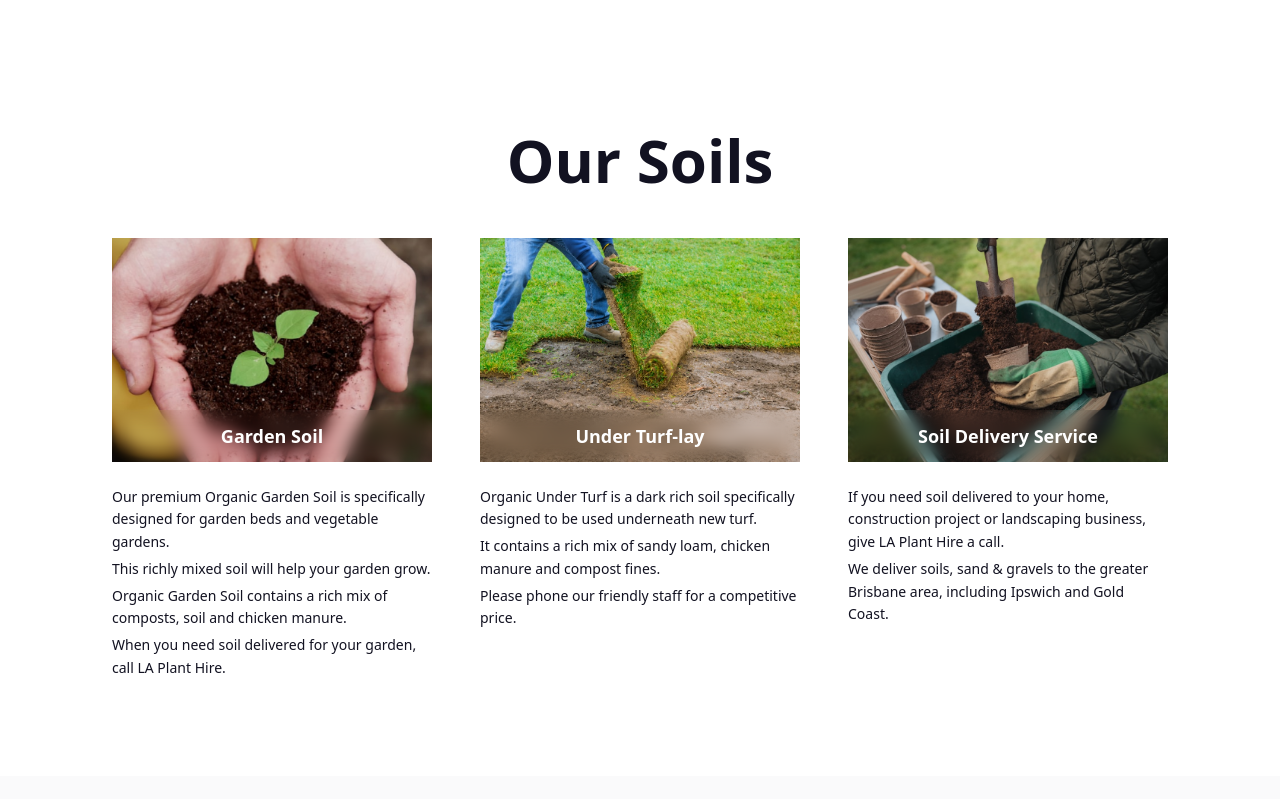
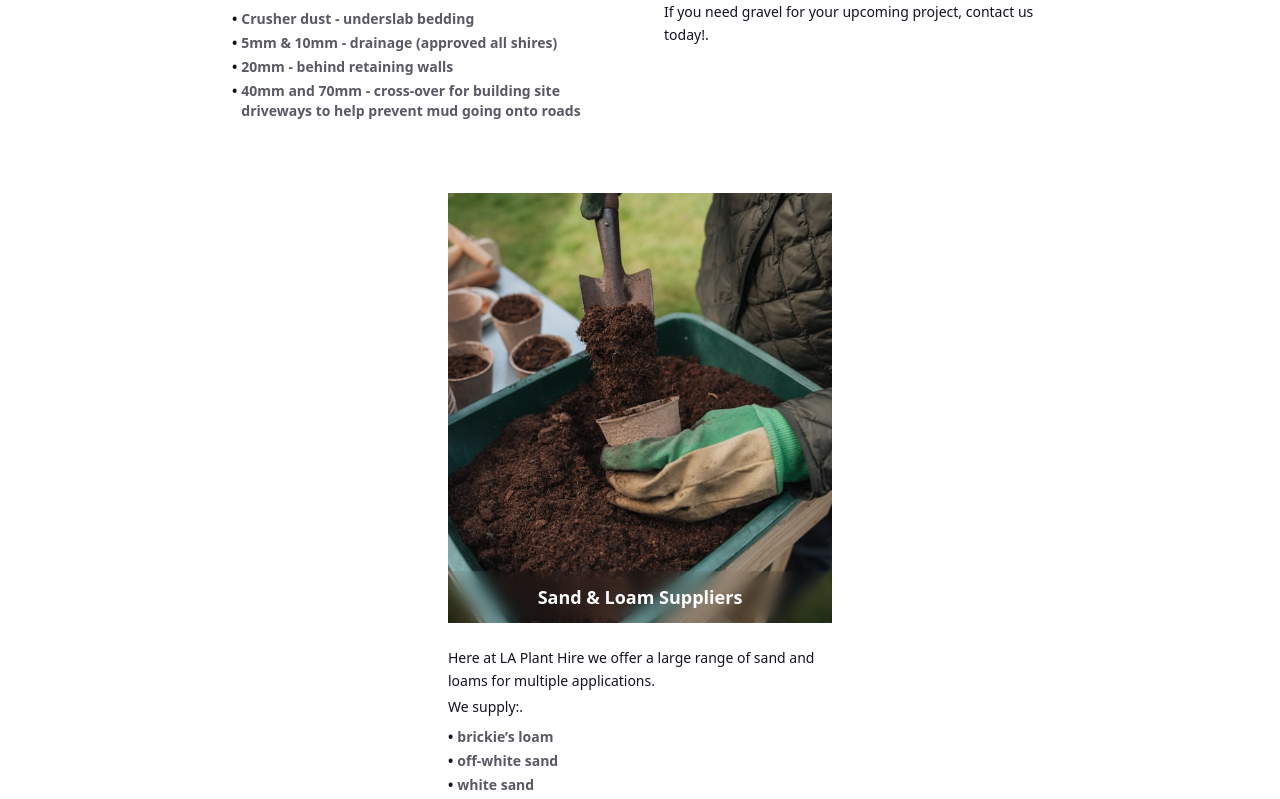
Before and after one commit to Rahul-Mallik-CSE/La-Plant-Hire, a Next.js app: page /materials in a window 1280 px wide. Shown: the part 1121-1920 px from the top of the page. Built offline with nearby package versions, Linux system fonts and the light colour scheme.

Commit message:
fix: update layout and styling for SoilSection and MaterialCard components for improved consistency and appearance

```diff
--- a/src/components/MaterialsComponents.tsx/SoilSection.tsx
+++ b/src/components/MaterialsComponents.tsx/SoilSection.tsx
@@ -7,7 +7,7 @@ import { soilsData } from "@/data/materialData";
 const SoilSection = () => {
   return (
     <section className="py-6 md:py-8 lg:py-12 xl:py-16">
-      <div className="max-w-7xl mx-auto px-4 sm:px-6 lg:px-8 xl:px-16">
+      <div className="max-w-8xl mx-auto px-4 sm:px-6 lg:px-8 xl:px-16">
         {/* Section Title */}
         <h2 className="text-2xl md:text-4xl lg:text-6xl font-bold text-primary text-center mb-8 md:mb-12">
           Our Soils
--- a/src/components/MaterialsComponents.tsx/SubComponents/MaterialCard.tsx
+++ b/src/components/MaterialsComponents.tsx/SubComponents/MaterialCard.tsx
@@ -10,9 +10,9 @@ interface MaterialCardProps {
 
 const MaterialCard = ({ material }: MaterialCardProps) => {
   return (
-    <div className="max-w-80  overflow-hidden ">
+    <div className="max-w-96  overflow-hidden ">
       {/* Image with Overlayed Title */}
-      <div className="relative h-48 md:h-56 w-full">
+      <div className="relative h-48 md:h-96 lg:h-[400px] xl:h-[430px] w-full">
         <Image
           src={material.image}
           alt={material.title}
```
